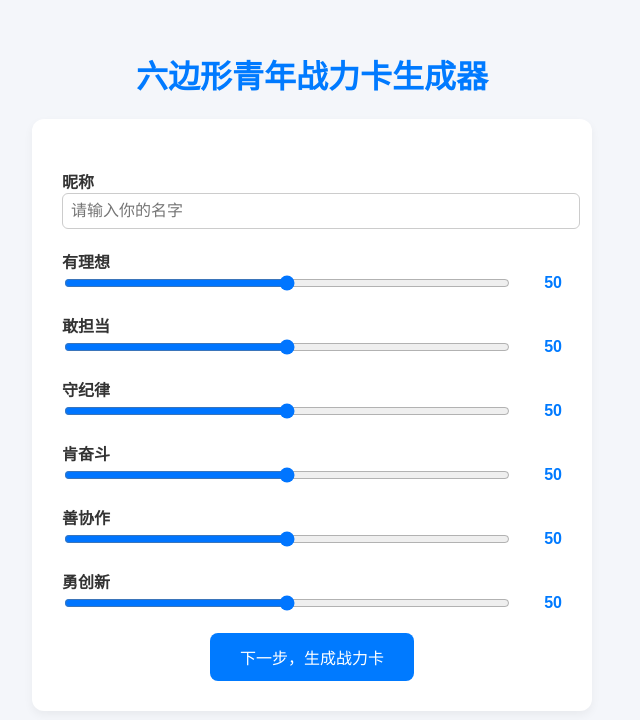
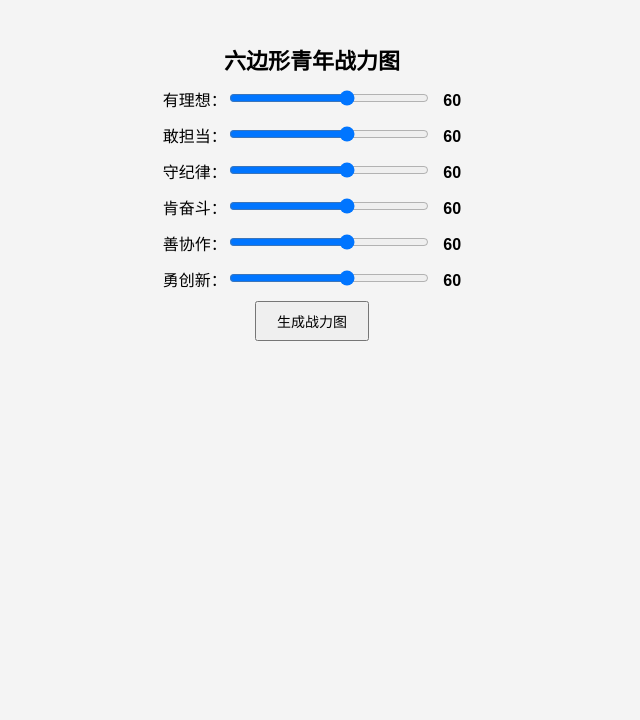
Before and after one commit to Katnip-Hsiao/six-card, a plain HTML site: page index.html in a window 1280 px wide. Shown: the whole page, without its empty margins (328-968 px from the left). Drawn offline with nearby package versions, Linux system fonts and the light colour scheme.

Commit message:
Add files via upload

```diff
--- a/index.html
+++ b/index.html
@@ -1,221 +1,141 @@
 
 <!DOCTYPE html>
-<html lang="zh">
+<html lang="zh-CN">
 <head>
   <meta charset="UTF-8" />
-  <title>六边形青年战力卡</title>
-  <link rel="icon" type="image/png" href="logo.png">
+  <meta name="viewport" content="width=device-width, initial-scale=1.0, maximum-scale=1.0, user-scalable=no">
+  <title>六边形青年战力图</title>
+  <script src="https://cdn.jsdelivr.net/npm/chart.js"></script>
+  <script src="https://cdnjs.cloudflare.com/ajax/libs/html2canvas/1.4.1/html2canvas.min.js"></script>
   <style>
     body {
-      font-family: '微软雅黑', sans-serif;
-      margin: 0;
-      padding: 0;
-      background: #f4f6fa;
-      color: #333;
+      font-family: "Microsoft YaHei", sans-serif;
+      background: #f4f4f4;
+      padding: 20px;
+      text-align: center;
     }
-    .page {
-      display: none;
-      padding: 30px;
+    h1 {
+      font-size: 22px;
+      margin-bottom: 10px;
     }
-    .active {
-      display: block;
+    .slider-label {
+      margin-top: 12px;
     }
-    .input-area {
-      max-width: 500px;
-      margin: 0 auto;
-      background: #fff;
-      padding: 30px;
-      border-radius: 12px;
-      box-shadow: 0 4px 10px rgba(0,0,0,0.05);
+    input[type="range"] {
+      width: 200px;
     }
-    .input-group {
-      margin: 20px 0;
+    #resultCard {
+      background: white;
+      padding: 20px;
+      margin-top: 20px;
+      display: inline-block;
+      box-shadow: 0 0 10px rgba(0,0,0,0.1);
     }
-    label {
-      display: block;
+    .title {
+      font-weight: bold;
+      font-size: 18px;
+      margin: 8px 0;
+    }
+    .quote {
+      font-style: italic;
+      font-size: 14px;
+      margin-top: 5px;
+    }
+    button {
+      margin-top: 10px;
+      padding: 8px 20px;
+      font-size: 14px;
+    }
+    .score-text {
+      margin-left: 8px;
       font-weight: bold;
     }
-    .range-wrapper {
-      display: flex;
-      align-items: center;
-      gap: 10px;
-    }
-    input[type="range"] {
-      flex: 1;
-    }
-    .score-value {
-      width: 40px;
-      text-align: right;
-      font-weight: bold;
-      color: #007aff;
-    }
-    input[type="text"] {
-      width: 100%;
-      padding: 8px;
-      font-size: 16px;
-      border: 1px solid #ccc;
-      border-radius: 6px;
-    }
-    button {
-      padding: 12px 30px;
-      background: #007aff;
-      color: white;
-      border: none;
-      border-radius: 8px;
-      font-size: 16px;
-      cursor: pointer;
-      display: block;
-      margin: 20px auto 0;
-    }
-    #cardArea {
-      width: 500px;
-      margin: 50px auto;
-      background: #fff;
-      border-radius: 12px;
-      padding: 20px;
-      box-shadow: 0 4px 10px rgba(0,0,0,0.05);
-      text-align: center;
-    }
-    #chartContainer {
-      width: 100%;
-      height: 400px;
-    }
-    #resultArea {
-      margin-top: 20px;
-    }
-    #titleText {
-      color: #007aff;
-      font-weight: bold;
-      font-size: 20px;
-    }
-    #quoteText {
-      font-size: 16px;
-      color: #555;
-      margin-top: 10px;
-    }
-    .logo {
-      width: 100px;
-      margin: 0 auto 20px;
-    }
   </style>
-  <script src="https://cdn.jsdelivr.net/npm/echarts@5/dist/echarts.min.js"></script>
-  <script src="https://cdn.jsdelivr.net/npm/html2canvas@1.4.1/dist/html2canvas.min.js"></script>
 </head>
 <body>
+  <h1>六边形青年战力图</h1>
+  <div id="sliders">
+    <div class="slider-label">有理想：<input type="range" min="0" max="100" value="60" id="score1" oninput="updateChart()"> <span class="score-text" id="val1">60</span></div>
+    <div class="slider-label">敢担当：<input type="range" min="0" max="100" value="60" id="score2" oninput="updateChart()"> <span class="score-text" id="val2">60</span></div>
+    <div class="slider-label">守纪律：<input type="range" min="0" max="100" value="60" id="score3" oninput="updateChart()"> <span class="score-text" id="val3">60</span></div>
+    <div class="slider-label">肯奋斗：<input type="range" min="0" max="100" value="60" id="score4" oninput="updateChart()"> <span class="score-text" id="val4">60</span></div>
+    <div class="slider-label">善协作：<input type="range" min="0" max="100" value="60" id="score5" oninput="updateChart()"> <span class="score-text" id="val5">60</span></div>
+    <div class="slider-label">勇创新：<input type="range" min="0" max="100" value="60" id="score6" oninput="updateChart()"> <span class="score-text" id="val6">60</span></div>
+  </div>
+  <button onclick="generate()">生成战力图</button>
 
-<div id="page1" class="page active">
-  <h1 style="text-align:center; color:#007aff;">六边形青年战力卡生成器</h1>
-  <div class="input-area">
-    <div class="input-group"><label>昵称</label><input type="text" id="nameInput" placeholder="请输入你的名字" /></div>
-    <div class="input-group">
-      <label>有理想</label>
-      <div class="range-wrapper">
-        <input type="range" min="0" max="100" value="50" id="score1" oninput="updateValue(1)">
-        <span class="score-value" id="value1">50</span>
+  <div id="resultCard" style="display:none;">
+    <div class="title" id="title">你的称号</div>
+    <canvas id="chart" width="300" height="300"></canvas>
+    <div class="quote" id="quote">语录</div>
   </div>
-    </div>
-<div class="input-group">
-      <label>敢担当</label>
-      <div class="range-wrapper">
-        <input type="range" min="0" max="100" value="50" id="score2" oninput="updateValue(2)">
-        <span class="score-value" id="value2">50</span>
-      </div>
-    </div>
-<div class="input-group">
-      <label>守纪律</label>
-      <div class="range-wrapper">
-        <input type="range" min="0" max="100" value="50" id="score3" oninput="updateValue(3)">
-        <span class="score-value" id="value3">50</span>
-      </div>
-    </div>
-<div class="input-group">
-      <label>肯奋斗</label>
-      <div class="range-wrapper">
-        <input type="range" min="0" max="100" value="50" id="score4" oninput="updateValue(4)">
-        <span class="score-value" id="value4">50</span>
-      </div>
-    </div>
-<div class="input-group">
-      <label>善协作</label>
-      <div class="range-wrapper">
-        <input type="range" min="0" max="100" value="50" id="score5" oninput="updateValue(5)">
-        <span class="score-value" id="value5">50</span>
-      </div>
-    </div>
-<div class="input-group">
-      <label>勇创新</label>
-      <div class="range-wrapper">
-        <input type="range" min="0" max="100" value="50" id="score6" oninput="updateValue(6)">
-        <span class="score-value" id="value6">50</span>
-      </div>
-    </div>
-    <button onclick="nextPage()">下一步，生成战力卡</button>
-  </div>
-</div>
-
-<div id="page2" class="page">
-  <div id="cardArea">
-    <img src="logo.png" class="logo" alt="logo" />
-    <div id="chartContainer"></div>
-    <div id="resultArea">
-      <h2 id="titleText"></h2>
-      <p id="quoteText"></p>
-    </div>
-  </div>
-  <div style="text-align:center;">
-    <button onclick="saveImage()">保存战力卡为图片</button>
-  </div>
-</div>
+  <button id="downloadBtn" onclick="saveImage()" style="display:none;">保存战力卡为图片</button>
 
   <script>
-  function updateValue(n) {
-    const score = document.getElementById("score" + n).value;
-    document.getElementById("value" + n).textContent = score;
+    const ctx = document.getElementById("chart").getContext("2d");
+    let chart = new Chart(ctx, {
+      type: "radar",
+      data: {
+        labels: ["有理想", "敢担当", "守纪律", "肯奋斗", "善协作", "勇创新"],
+        datasets: [{
+          label: "战力值",
+          data: [60, 60, 60, 60, 60, 60],
+          backgroundColor: "rgba(54, 162, 235, 0.2)",
+          borderColor: "rgba(54, 162, 235, 1)",
+          borderWidth: 2
+        }]
+      },
+      options: {
+        responsive: false,
+        scale: {
+          ticks: {
+            beginAtZero: true,
+            max: 100
+          }
+        }
+      }
+    });
+
+    function updateChart() {
+      for (let i = 1; i <= 6; i++) {
+        const val = document.getElementById("score" + i).value;
+        document.getElementById("val" + i).textContent = val;
+        chart.data.datasets[0].data[i - 1] = val;
+      }
+      chart.update();
     }
 
-  function nextPage() {
-    document.getElementById("page1").classList.remove("active");
-    document.getElementById("page2").classList.add("active");
-    generateChart();
+    function generate() {
+      const values = [];
+      for (let i = 1; i <= 6; i++) {
+        values.push(parseInt(document.getElementById("score" + i).value));
       }
-
-  function generateChart() {
-    const scores = [1,2,3,4,5,6].map(i => parseInt(document.getElementById("score"+i).value));
-    const name = document.getElementById("nameInput").value || "未命名战士";
-    const chart = echarts.init(document.getElementById("chartContainer"));
-    chart.setOption({
-      title: { text: name + " 的六边形战力图", left: "center", top: 10, textStyle: { fontSize: 18 }},
-      tooltip: {},
-      radar: {
-        indicator: ["有理想", "敢担当", "守纪律", "肯奋斗", "善协作", "勇创新"].map(name => ({name,max:100})),
-        shape: 'polygon', radius: 120,
-        splitArea: { show: true, areaStyle: { color: ['#f9f9f9', '#f1f1f1'] }}
-      },
-      series: [{ type: 'radar', data: [{ value: scores, areaStyle: { color: 'rgba(0,122,255,0.4)' }, lineStyle: { color: '#007aff' }, itemStyle: { color: '#007aff' } }] }]
-    });
-
-    const maxIndex = scores.indexOf(Math.max(...scores));
-    const titles = ["信仰持盾者", "责任先锋官", "纪律导航仪", "燃力推进者", "中轴神盾", "开图破局者"];
+      const labels = ["信仰持盾者", "使命突击手", "规矩守门员", "燃力实践家", "协同发动机", "未来突破者"];
       const quotes = [
         "你不是在喊口号，而是在每一个孤独的时刻也不放下信仰的火光。",
-      "你扛下的事、你担过的责，在沉默中闪光。",
-      "你走得稳，因为你心里有准绳。",
-      "你从不等待奇迹，你就是那个创造推进的人。",
-      "你是协作系统里最可靠的链接点，节奏感拉满！",
-      "你是第一个尝试、也是真正打破旧圈的人。"
+        "你总是第一个出发，也是最后一个离场。",
+        "你是团队的定盘星，越关键越稳重。",
+        "没人比你更知道坚持意味着什么。",
+        "你懂配合，也懂牺牲。",
+        "你的创新不是胡思乱想，而是敢想也敢做。"
       ];
-    document.getElementById("titleText").textContent = "🎖 称号：" + titles[maxIndex];
-    document.getElementById("quoteText").textContent = "💬 " + quotes[maxIndex];
+      const maxIndex = values.indexOf(Math.max(...values));
+      document.getElementById("title").textContent = "🏅 称号：" + labels[maxIndex];
+      document.getElementById("quote").textContent = quotes[maxIndex];
+      document.getElementById("resultCard").style.display = "block";
+      document.getElementById("downloadBtn").style.display = "inline-block";
+      updateChart();
     }
 
     function saveImage() {
-    html2canvas(document.getElementById("cardArea"), {
-      useCORS: true, scale: 2
-    }).then(canvas => {
+      html2canvas(document.querySelector("#resultCard")).then(canvas => {
         const link = document.createElement("a");
-      link.download = "六边形战力卡.png";
         link.href = canvas.toDataURL("image/png");
+        link.download = "战力卡.png";
+        document.body.appendChild(link);
         link.click();
+        document.body.removeChild(link);
+        alert("战力卡已生成，请长按保存或点击右上角下载");
       });
     }
   </script>
```
Lines whose indentation alone changed are shown as unchanged.
